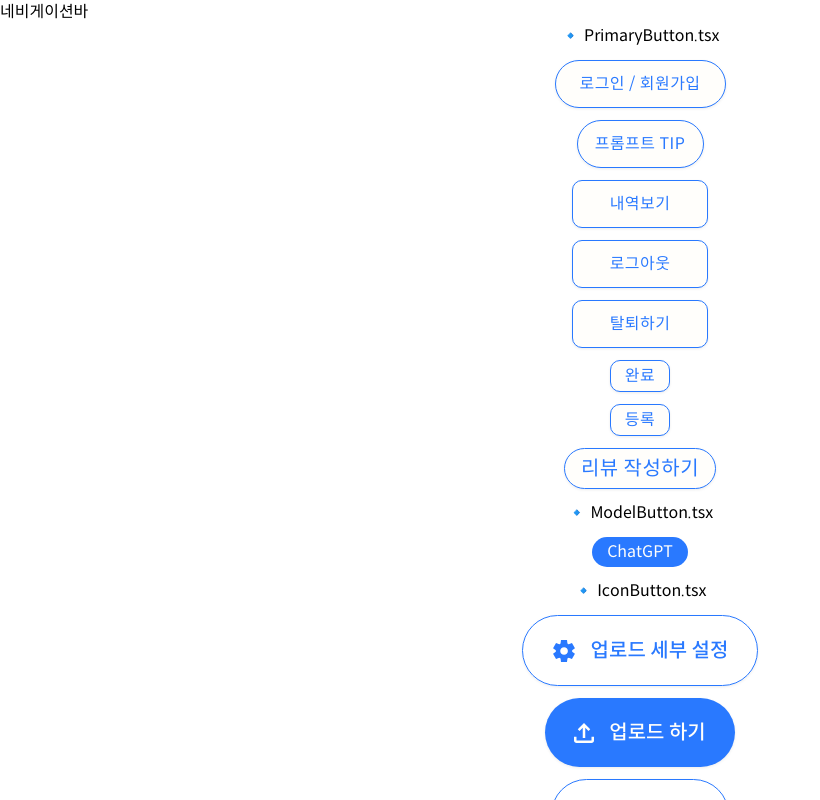
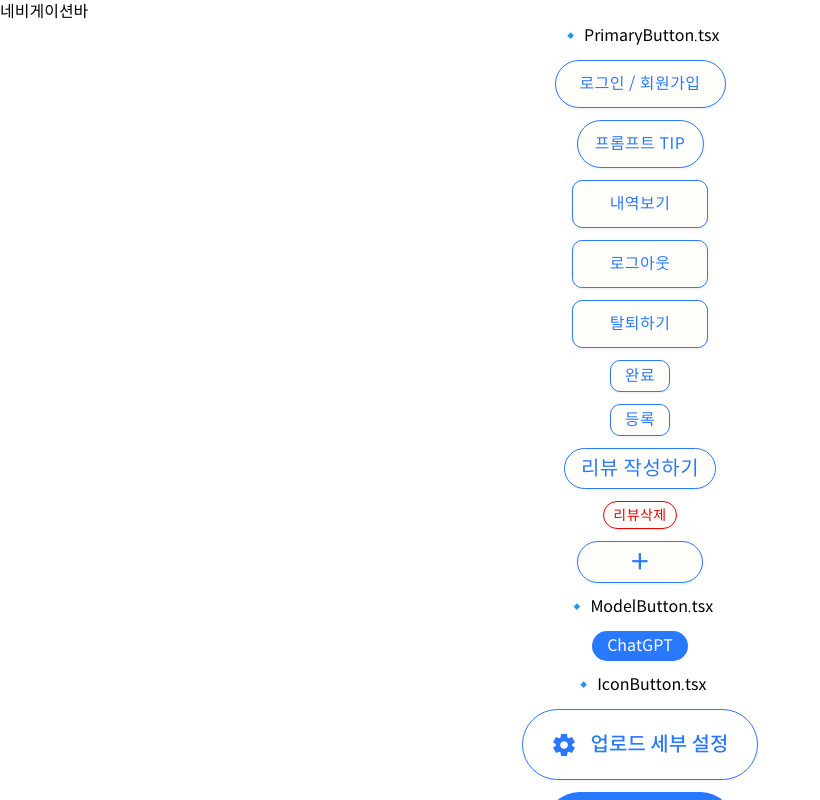
Before and after one commit to PromptPlace/PromtPlace-FE, a React (Vite) app: page /test in a window 1280 px wide. Shown: the top 800 px of the page, without its empty margins (0-820 px from the left). Built offline with nearby package versions, Linux system fonts and the light colour scheme.

Commit message:
✨ Feat: PrimaryButton 종류 추가 (#3)

```diff
--- a/src/components/Button/PrimaryButton.tsx
+++ b/src/components/Button/PrimaryButton.tsx
@@ -9,6 +9,8 @@
  * 내역보기, 로그아웃, 탈퇴하기 버튼은 buttonType="square" 입니다.
  * 완료, 등록 버튼은 buttonType="squareMini"입니다.
  * 리뷰 작성하기는 buttonType="review" 입니다.
+ * 리뷰 삭제는 buttonType="reviewDelete" 입니다.
+ * + 버튼은 buttonType="plus" 입니다.
  * @param {function} onClick -- 버튼 클릭 시 실행될 함수
  * @param {string} type -- 버튼 타입, 기본 타입은 button이며 필요에 따라 타입을 지정할 수 있습니다.
  *
@@ -37,17 +39,20 @@ const primaryButtonTheme = {
     square: 'rounded-[10px] max-w-[136px] w-full py-[10px]',
     squareMini: 'rounded-[10px] py-[2px] px-[14px]',
     review: 'rounded-[50px] h-[41px] py-[5px] max-w-[152px] w-full text-xl leading-[25px]',
+    reviewDelete: 'rounded-[50px] px-[9px] py-[4px]',
+    plus: 'rounded-[50px] px-[53px] text-[32px] font-bold leading-[40px]',
   },
 };
 
 type ButtonType = keyof typeof primaryButtonTheme.buttonType;
 
 const PrimaryButton = ({ buttonType, text, onClick, type = 'button' }: PrimaryButtonProps) => {
+  const isReviewDelete = buttonType === 'reviewDelete';
   return (
     <button
       onClick={onClick}
       type={type}
-      className={`border border-primary hover:border-primary-hover active:border-primary-pressed flex items-center justify-center text-primary hover:text-primary-hover active:text-primary-pressed shadow-button hover:shadow-button-hover bg-white active:bg-secondary transition-all ease-in-out duration-300 text-base font-normal leading-[26px] tracking-[0.46px] ${primaryButtonTheme.buttonType[buttonType]}`}>
+      className={`border ${isReviewDelete ? 'border-alert text-alert text-sm leading-[18px]' : 'border-primary hover:border-primary-hover active:border-primary-pressed text-primary hover:text-primary-hover active:text-primary-pressed active:bg-secondary text-base leading-[26px]'} flex items-center justify-center shadow-button hover:shadow-button-hover bg-white transition-all ease-in-out duration-300 font-normal tracking-[0.46px] ${primaryButtonTheme.buttonType[buttonType]}`}>
       {text}
     </button>
   );
--- a/src/pages/TestPage.tsx
+++ b/src/pages/TestPage.tsx
@@ -39,6 +39,8 @@ const TestPage = () => {
       <PrimaryButton buttonType="squareMini" text="완료" onClick={() => {}} />
       <PrimaryButton buttonType="squareMini" text="등록" onClick={() => {}} />
       <PrimaryButton buttonType="review" text="리뷰 작성하기" onClick={() => {}} />
+      <PrimaryButton buttonType="reviewDelete" text="리뷰삭제" onClick={() => {}} />
+      <PrimaryButton buttonType="plus" text="+" onClick={() => {}} />
 
       <h3>🔹 ModelButton.tsx</h3>
       <ModelButton text="ChatGPT" />
```
